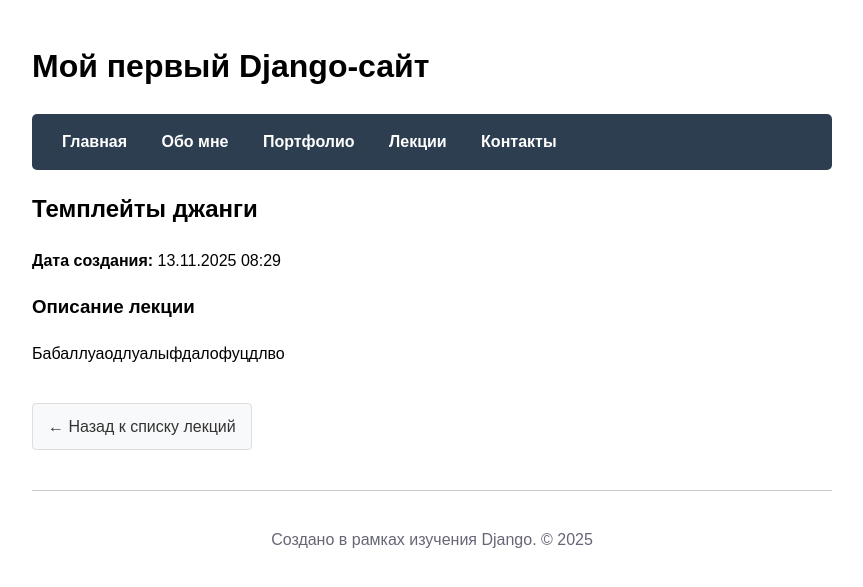
After one commit to tutik77/django_labs, a Django app: page /lectures/1/ in a window 1280 px wide. The commit adds this page. Shown: the top 587 px of the page, without its empty margins (208-1071 px from the left). Run offline with Django 5.2, Linux system fonts and the light colour scheme; data comes from the database, SQL or seed files in the repository; both versions use the stored data as it was after the commit.

Commit message:
3 lab done

```diff
--- a/main/models.py
+++ b/main/models.py
@@ -8,3 +8,27 @@ class ContactMessage(models.Model):
 
     def __str__(self):
         return f"{self.name} <{self.email}>"
+
+class Project(models.Model):
+    title = models.CharField(max_length=200, verbose_name='Название проекта')
+    description = models.TextField(verbose_name='Описание проекта')
+    created_at = models.DateTimeField(auto_now_add=True, verbose_name='Дата создания')
+
+    def __str__(self):
+        return self.title
+
+    class Meta:
+        verbose_name = 'Проект'
+        verbose_name_plural = 'Проекты'
+
+class Lecture(models.Model):
+    title = models.CharField(max_length=200, verbose_name='Название лекции')
+    description = models.TextField(verbose_name='Краткое описание')
+    created_at = models.DateTimeField(auto_now_add=True, verbose_name='Дата создания')
+
+    def __str__(self):
+        return self.title
+
+    class Meta:
+        verbose_name = 'Лекция'
+        verbose_name_plural = 'Лекции'
--- a/main/templates/main/layout.html
+++ b/main/templates/main/layout.html
@@ -40,6 +40,23 @@
             margin: 10px 0;
             border-left: 4px solid #2c3e50;
         }
+        .btn-back {
+            display: inline-block;
+            padding: 10px 15px;
+            background-color: #f8f9fa;
+            border: 1px solid #ddd;
+            border-radius: 4px;
+            text-decoration: none;
+            color: #333;
+            margin-top: 20px;
+        }
+        .btn-back:hover {
+            background-color: #e9ecef;
+        }
+        .project-detail {
+            max-width: 800px;
+            margin: 0 auto;
+        }
     </style>
 </head>
 <body>
@@ -49,6 +66,7 @@
             <a href="{% url 'home' %}">Главная</a>
             <a href="{% url 'about' %}">Обо мне</a>
             <a href="{% url 'portfolio' %}">Портфолио</a>
+            <a href="{% url 'lectures' %}">Лекции</a>
             <a href="{% url 'contacts' %}">Контакты</a>
          </nav>
     </header>
--- /dev/null
+++ b/main/templates/main/lecture_detail.html
@@ -0,0 +1,17 @@
+{% extends 'main/layout.html' %}
+
+{% block content %}
+<div class="project-detail">
+    <h2>{{ lecture.title }}</h2>
+    <div class="project-meta">
+        <p><strong>Дата создания:</strong> {{ lecture.created_at|date:"d.m.Y H:i" }}</p>
+    </div>
+    <div class="project-description">
+        <h3>Описание лекции</h3>
+        <p>{{ lecture.description }}</p>
+    </div>
+    <div class="project-actions">
+        <a href="{% url 'lectures' %}" class="btn-back">← Назад к списку лекций</a>
+    </div>
+    </div>
+{% endblock %}
--- a/main/urls.py
+++ b/main/urls.py
@@ -5,5 +5,8 @@ urlpatterns = [
     path('', views.home, name='home'),
     path('about/', views.about, name='about'),
     path('portfolio/', views.portfolio, name='portfolio'),
+    path('portfolio/<int:project_id>/', views.project_detail, name='project_detail'),
     path('contacts/', views.contacts, name='contacts'),
+    path('lectures/', views.lectures, name='lectures'),
+    path('lectures/<int:lecture_id>/', views.lecture_detail, name='lecture_detail'),
 ]
--- a/main/views.py
+++ b/main/views.py
@@ -1,5 +1,5 @@
-from django.shortcuts import render
-from .models import ContactMessage
+from django.shortcuts import render, get_object_or_404
+from .models import ContactMessage, Project, Lecture
 
 def home(request):
     context = {'title': 'Главная страница'}
@@ -10,7 +10,7 @@ def about(request):
     return render(request, 'main/about.html', context)
 
 def portfolio(request):
-    projects = ["Проект 1", "Проект 2", "Проект 3"]
+    projects = Project.objects.all().order_by('-created_at')
     context = {
         'title': 'Портфолио',
         'projects': projects
@@ -26,3 +26,27 @@ def contacts(request):
             ContactMessage.objects.create(name=name, email=email, message=message)
             return render(request, 'main/contacts.html', {'title': 'Контакты', 'submitted': True})
     return render(request, 'main/contacts.html', {'title': 'Контакты'})
+
+def lectures(request):
+    lectures = Lecture.objects.all().order_by('-created_at')
+    context = {
+        'title': 'Лекции',
+        'lectures': lectures
+    }
+    return render(request, 'main/lectures.html', context)
+
+def project_detail(request, project_id):
+    project = get_object_or_404(Project, id=project_id)
+    context = {
+        'title': project.title,
+        'project': project
+    }
+    return render(request, 'main/project_detail.html', context)
+
+def lecture_detail(request, lecture_id):
+    lecture = get_object_or_404(Lecture, id=lecture_id)
+    context = {
+        'title': lecture.title,
+        'lecture': lecture
+    }
+    return render(request, 'main/lecture_detail.html', context)
```
Also changed, not shown: main/admin.py (+13 -1 lines), main/templates/main/lectures.html (added, +21 -0 lines), main/templates/main/portfolio.html (+12 -9 lines), main/templates/main/project_detail.html (added, +17 -0 lines), db.sqlite3, main/migrations/0002_lecture_project.py (added).
